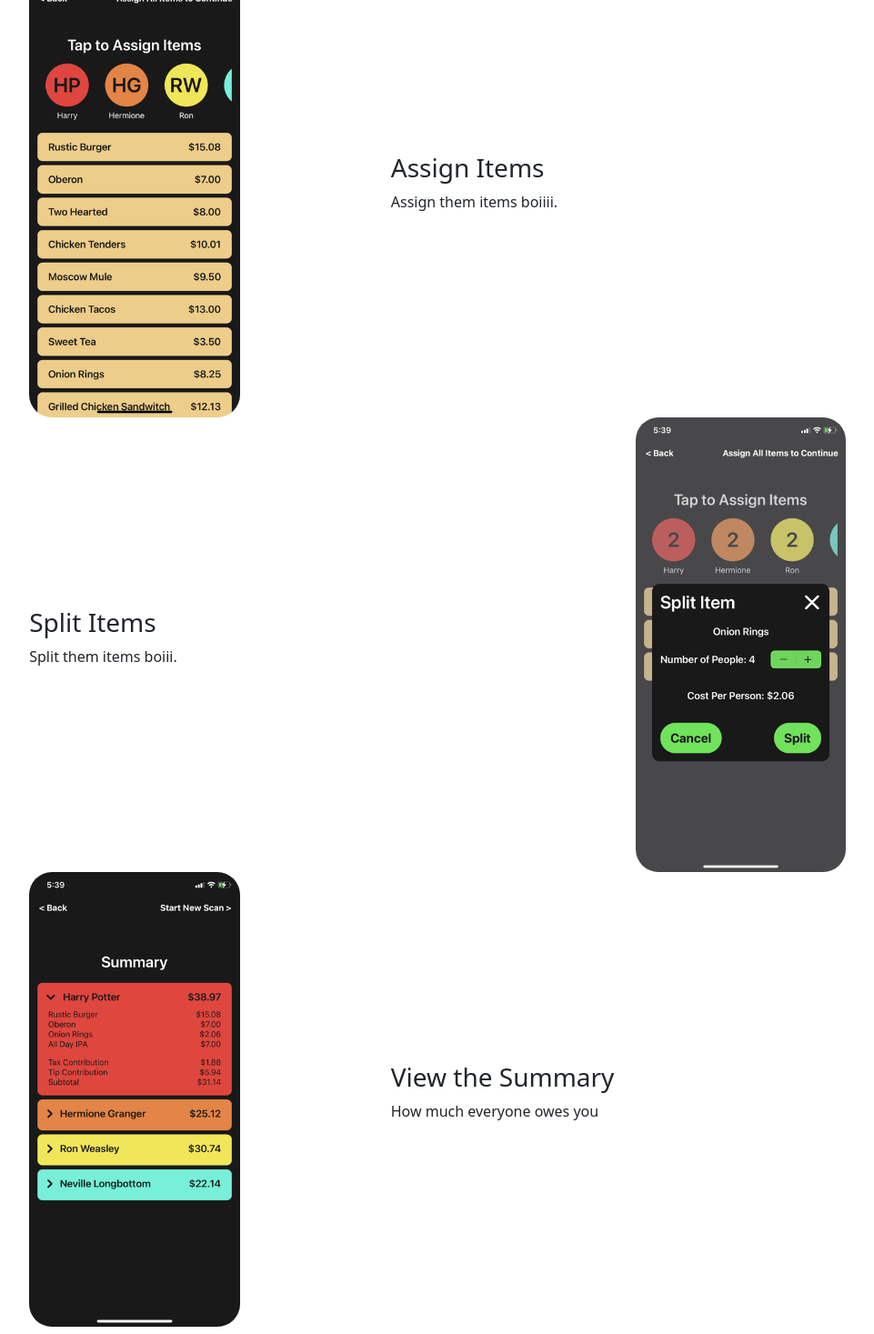
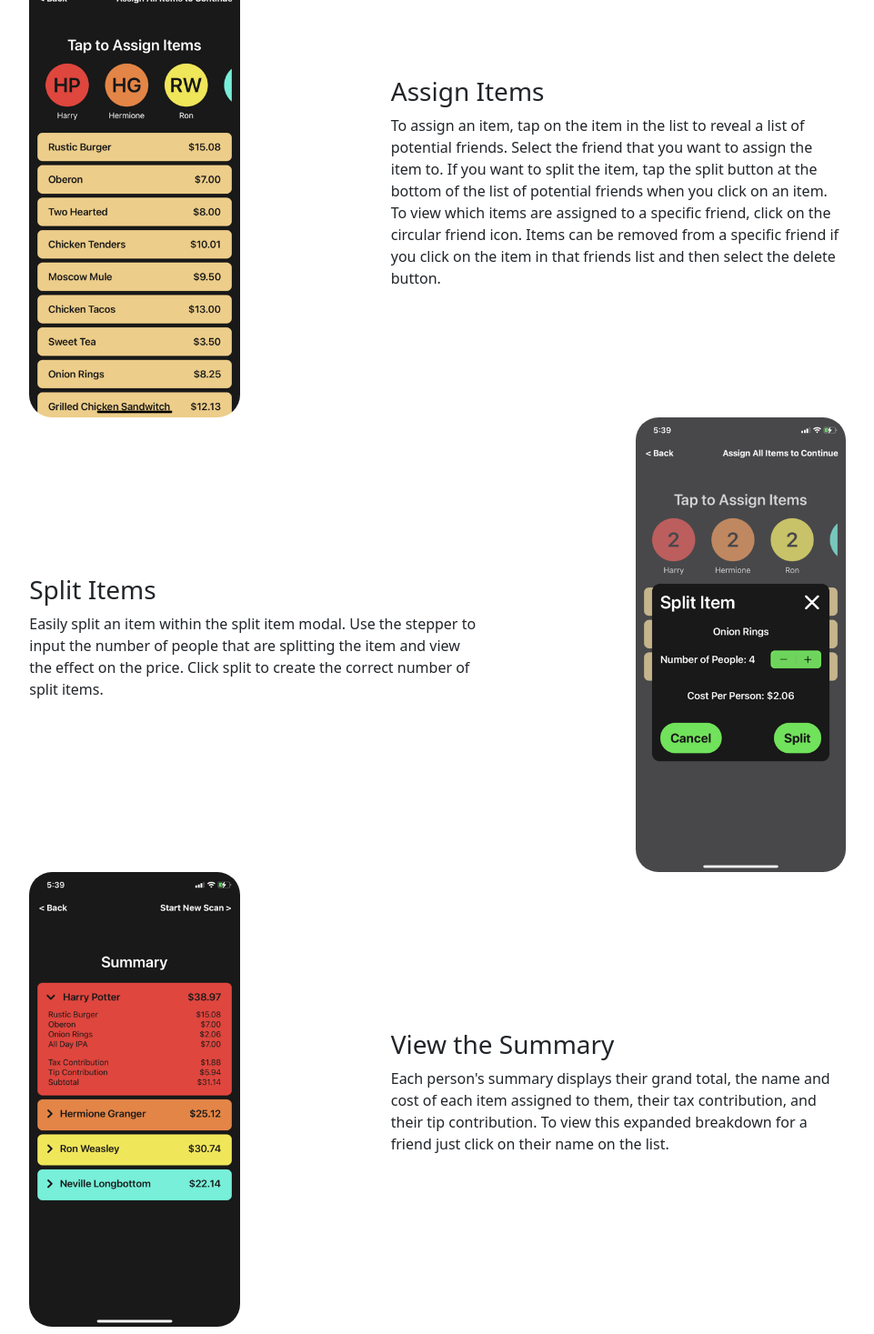
Before and after one commit to mattmeyerink/WizardBoyProductions, a React (Create React App) app: page /DVYAppInfo in a window 1280 px wide. Shown: the part 2015-3482 px from the top of the page at 91% size, without its empty margins (159-1120 px from the left). Built offline with nearby package versions, Linux system fonts and the light colour scheme.

Commit message:
update remaining screenshot descriptions

```diff
--- a/src/components/DVY/DVYAppInfo.js
+++ b/src/components/DVY/DVYAppInfo.js
@@ -81,14 +81,25 @@ function DVYAppInfo() {
                     <img src={AssignItems} alt="Assign Items Screenshot" className="screenshotImage" />
                     <div className="screenshotText">
                         <h3>Assign Items</h3>
-                        <p>Assign them items boiiii.</p>
+                        <p>
+                            To assign an item, tap on the item in the list to reveal a list of potential friends.
+                            Select the friend that you want to assign the item to. If you want to split the item,
+                            tap the split button at the bottom of the list of potential friends when you click on
+                            an item. To view which items are assigned to a specific friend, click on the circular
+                            friend icon. Items can be removed from a specific friend if you click on the item in that
+                            friends list and then select the delete button.
+                        </p>
                     </div>
                 </div>
 
                 <div className="screenshotWrapper">
                     <div className="screenshotText">
                         <h3>Split Items</h3>
-                        <p>Split them items boiii.</p>
+                        <p>
+                            Easily split an item within the split item modal. Use the stepper to input
+                            the number of people that are splitting the item and view the effect on the
+                            price. Click split to create the correct number of split items.
+                        </p>
                     </div>
                     <img src={SplitItems} alt="Split Items Screenshot" className="screenshotImage" />
                 </div>
@@ -97,7 +108,11 @@ function DVYAppInfo() {
                     <img src={SummaryPage} alt="Summary Screenshot" className="screenshotImage" />
                     <div className="screenshotText">
                         <h3>View the Summary</h3>
-                        <p>How much everyone owes you</p>
+                        <p>
+                            Each person's summary displays their grand total, the name and cost of
+                            each item assigned to them, their tax contribution, and their tip contribution.
+                            To view this expanded breakdown for a friend just click on their name on the list.
+                        </p>
                     </div>
                 </div>
             </div>
```
